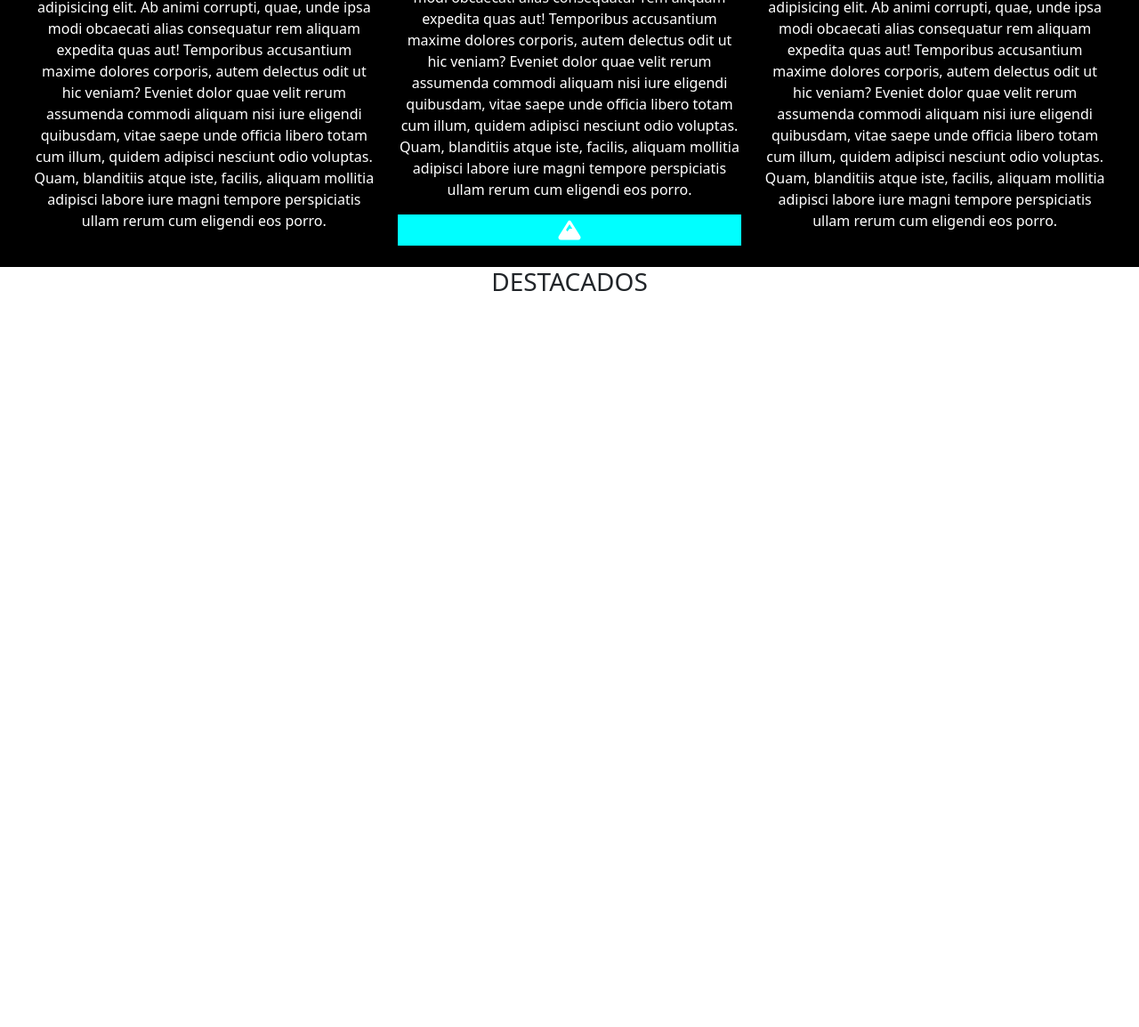
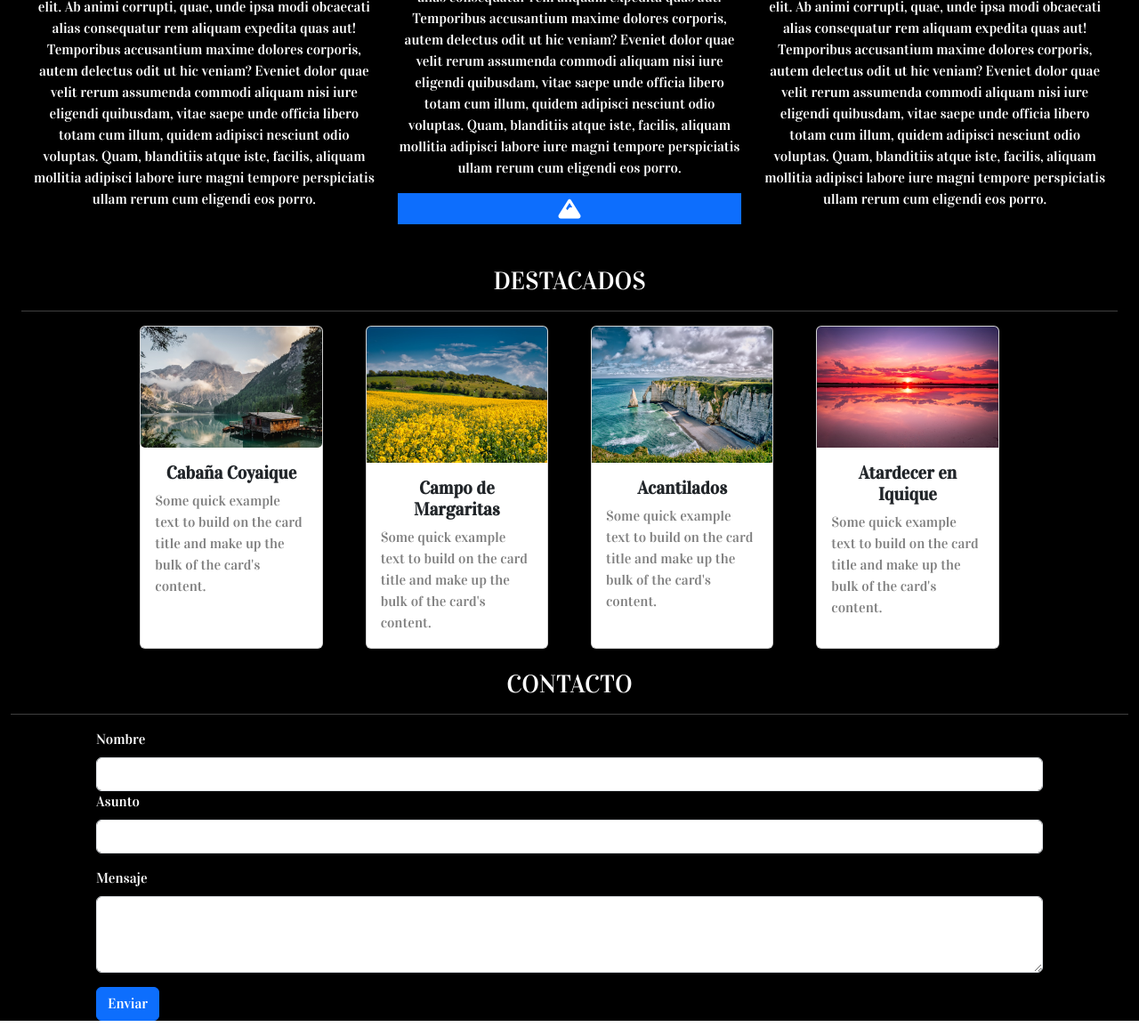
Before and after one commit to VictorTapiaEgana/Viajes_Chile, a plain HTML site: page index.html in a window 1280 px wide. Shown: the part 1060-2214 px from the top of the page at 89% size. Before the commit the page ends 1401 px from the top, so only its background shows below. Drawn offline with nearby package versions, Linux system fonts and the light colour scheme.

Commit message:
quienes - destacado - contacto

```diff
--- a/asssets/css/style.css
+++ b/asssets/css/style.css
@@ -2,6 +2,7 @@
     --blanco:#fff;
     --negro:#000;
 }
+
 /* NAVBAR */
 #titulo-navbar{
     color: var(--blanco);
@@ -23,15 +24,34 @@
     font-family: "Vidaloka";
 }
 
+/* QUIENES SOMOS */
 #quienes-somos{
     background-color: var(--negro);
     color: var(--blanco);
+    font-family: "Vidaloka";
 }
 
 .iconos{
     font-size: 25px;
     color: var(--blanco);
-    background-color: cyan;
+    /* background-color: --primary; */
     width: 100%;
     padding: 5px;
 }
+
+/* DESTACADOS */
+#destacados, #contacto{
+    background-color: var(--negro);
+    color: var(--blanco);
+    font-family: "Vidaloka";
+}
+
+.card-title {
+    font-weight: 800;
+    font-family: "Vidaloka";
+}
+
+.card-text{
+    font-weight: 100;
+    color: grey;
+}
--- a/index.html
+++ b/index.html
@@ -39,10 +39,10 @@
                       <a class="nav-link" href="#quienes-somos">Quienes Somos</a>
                     </li>
                     <li class="nav-item">
-                       <a class="nav-link" href="#">Destacados</a>
+                       <a class="nav-link" href="#destacados">Destacados</a>
                     </li>
                     <li class="nav-item">
-                       <a class="nav-link" href="#">Contacto</a>
+                       <a class="nav-link" href="#contacto">Contacto</a>
                     </li>
                   </ul>
             </form>
@@ -87,7 +87,7 @@
           <hr>
         <section class="row text-center p-4">
             <section class="col-4">
-                <i class='fa fa-plane iconos'></i>
+                <i class='fa fa-plane iconos bg-primary'></i>
                 <p>
                     Lorem ipsum, dolor sit amet consectetur adipisicing elit. Ab animi corrupti, quae, unde ipsa modi obcaecati
                     alias consequatur rem aliquam expedita quas aut! Temporibus accusantium maxime dolores corporis, autem delectus
@@ -105,11 +105,11 @@
                      saepe unde officia libero totam cum illum, quidem adipisci nesciunt odio voluptas. Quam, blanditiis atque iste,
                      facilis, aliquam mollitia adipisci labore iure magni tempore perspiciatis ullam rerum cum eligendi eos porro.
                 </p>
-                <i class='fas fa-mountain iconos'></i>
+                <i class='fas fa-mountain iconos bg-primary'></i>
             </section>
 
             <section class="col-4">
-                <i class='fas fa-route iconos'></i>
+                <i class='fas fa-route iconos bg-primary'></i>
                 <p>
                     Lorem ipsum, dolor sit amet consectetur adipisicing elit. Ab animi corrupti, quae, unde ipsa modi obcaecati
                     alias consequatur rem aliquam expedita quas aut! Temporibus accusantium maxime dolores corporis, autem delectus
@@ -122,11 +122,67 @@
 
     </section>
     <!-- DESTACADOS -->
-    <section id="destacados" class="container-fluid">
+    <section id="destacados" class="container-fluid p-4">
         <h3 class="text-center">DESTACADOS</h3>
+        <hr>
+
+        <section id="card-container" class="d-flex justify-content-center gap-5 " >
+
+            <div class="card col-2 p-0">
+                <img src="./asssets/img/cards/card1.jpg" class="card-img" alt="Card-1">
+                <div class="card-body">
+                  <h5 class="card-title text-center">Cabaña Coyaique</h5>
+                  <p class="card-text">Some quick example text to build on the card title and make up the bulk of the card's content.</p>
+                </div>
+              </div>
+              <div class="card col-2 p-0">
+                <img src="./asssets/img/cards/card2.jpg" class="card-img-top" alt="Card-2">
+                <div class="card-body">
+                  <h5 class="card-title text-center">Campo de Margaritas</h5>
+                  <p class="card-text">Some quick example text to build on the card title and make up the bulk of the card's content.</p>
+                </div>
+              </div>
+              <div class="card col-2 p-0">
+                <img src="./asssets/img/cards/card3.jpg" class="card-img-top" alt="Card-3">
+                <div class="card-body">
+                  <h5 class="card-title text-center">Acantilados</h5>
+                  <p class="card-text">Some quick example text to build on the card title and make up the bulk of the card's content.</p>
+                </div>
+              </div>
+              <div class="card col-2 p-0">
+                <img src="./asssets/img/cards/card4.jpg" class="card-img-top" alt="Card-4">
+                <div class="card-body">
+                  <h5 class="card-title text-center">Atardecer en Iquique</h5>
+                  <p class="card-text">Some quick example text to build on the card title and make up the bulk of the card's content.</p>
+                </div>
+              </div>
+
+        </section>
 
     </section>
+    <!-- CONTACTO -->
+    <section id="contacto" class="container-fluid">
+        <h3 class="text-center">CONTACTO</h3>
+        <hr>
 
+        <div class="mb-3 mx-5 px-5">
+            <label for="exampleFormControlInput1" class="form-label">Nombre</label>
+            <input type="text" class="form-control" id="exampleFormControlInput1">
+
+            <label for="exampleFormControlInput2" class="form-label">Asunto</label>
+            <input type="text" class="form-control" id="exampleFormControlInput2">
+          </div>
+          <div class="mb-3 px-5 mx-5">
+            <label for="exampleFormControlTextarea1" class="form-label">Mensaje</label>
+            <textarea class="form-control" id="exampleFormControlTextarea1" rows="3"></textarea>
+            <button type="button" class="btn btn-primary mt-3">Enviar</button>
+        </div>
+
+    </section>
+    <!-- FOOTER -->
+    <footer">
+          <h3>VIAJES CHILE</h3>
+    </footer>
 
 
 
```
Also changed, not shown: asssets/img/cards/card1.jpg (added), asssets/img/cards/card2.jpg (added), asssets/img/cards/card3.jpg (added), asssets/img/cards/card4.jpg (added), asssets/img/carrusel/img33.jpg (deleted).
